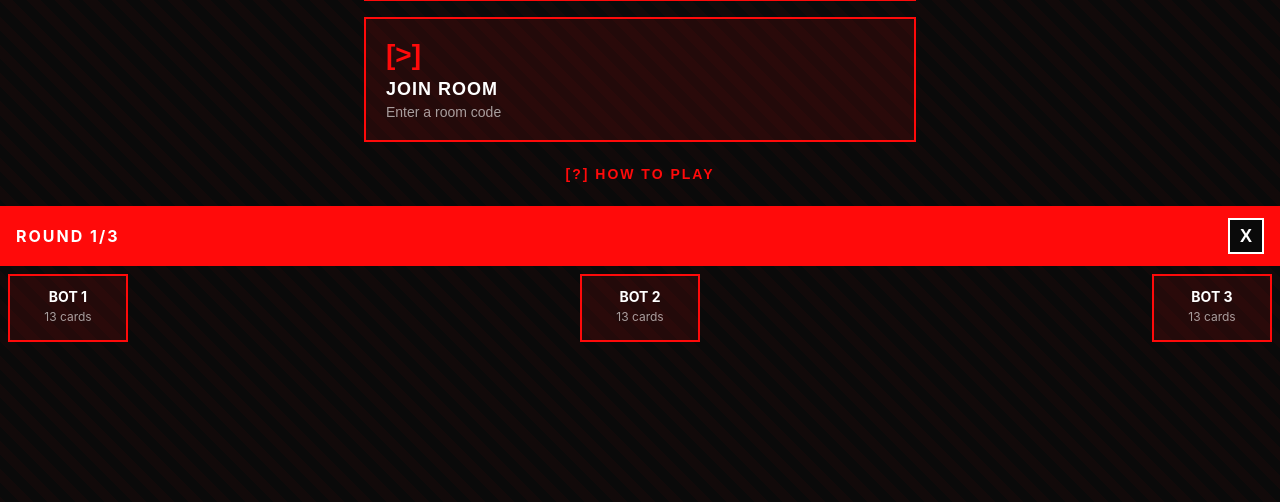
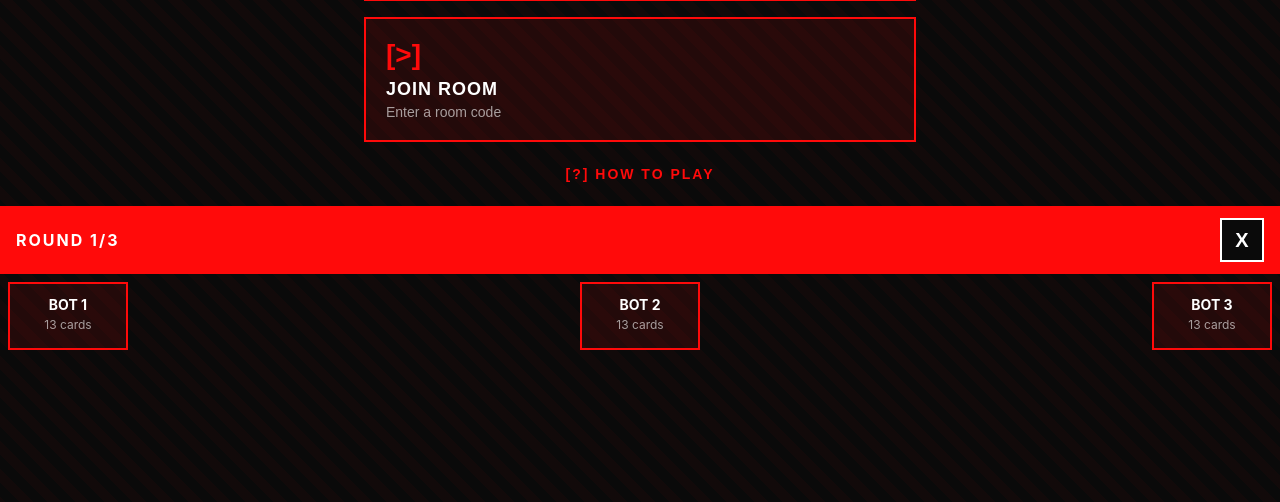
Before and after one commit to Sultanlodi/tycoon, a Flask app: page / in a window 1280 px wide. Shown: the part 655-1157 px from the top of the page. Run offline with Flask 3, Linux system fonts and the light colour scheme; some libraries are stand-ins or nearby versions.

```diff
--- a/web/app.py
+++ b/web/app.py
@@ -429,6 +429,9 @@ def add_bots_to_room(room: GameRoom, count: int):
     """Add bot players to fill the room"""
     used_names = [p.name for p in room.players.values()]
     available_names = [n for n in BOT_NAMES if n not in used_names]
+
+    # Randomize bot names
+    random.shuffle(available_names)
 
     current_seat = len(room.players)
     for i in range(count):
--- a/web/static/css/style.css
+++ b/web/static/css/style.css
@@ -400,16 +400,19 @@ body {
 .leave-btn {
     background: var(--p5-black);
     border: 2px solid var(--p5-white);
-    width: 36px;
-    height: 36px;
+    width: 44px;
+    height: 44px;
     border-radius: 0;
     color: var(--p5-white);
-    font-size: 18px;
+    font-size: 20px;
     cursor: pointer;
     font-weight: bold;
+    touch-action: manipulation;
+    -webkit-tap-highlight-color: transparent;
 }
 
-.leave-btn:hover {
+.leave-btn:hover,
+.leave-btn:active {
     background: var(--p5-white);
     color: var(--p5-red);
 }
--- a/web/static/js/game.js
+++ b/web/static/js/game.js
@@ -474,9 +474,21 @@ function passTurn() {
 }
 
 function leaveGame() {
-    if (confirm('Are you sure you want to leave the game?')) {
-        goHome();
-    }
+    // Show custom leave confirmation modal (works better on mobile)
+    const content = `
+        <h2>Leave Game?</h2>
+        <p>Are you sure you want to leave the current game?</p>
+        <div class="modal-buttons">
+            <button class="btn-secondary" onclick="closeModal()">Cancel</button>
+            <button class="btn-primary" onclick="confirmLeaveGame()">Leave</button>
+        </div>
+    `;
+    openModal(content);
+}
+
+function confirmLeaveGame() {
+    closeModal();
+    goHome();
 }
 
 // ============== Round/Game End ==============
```
